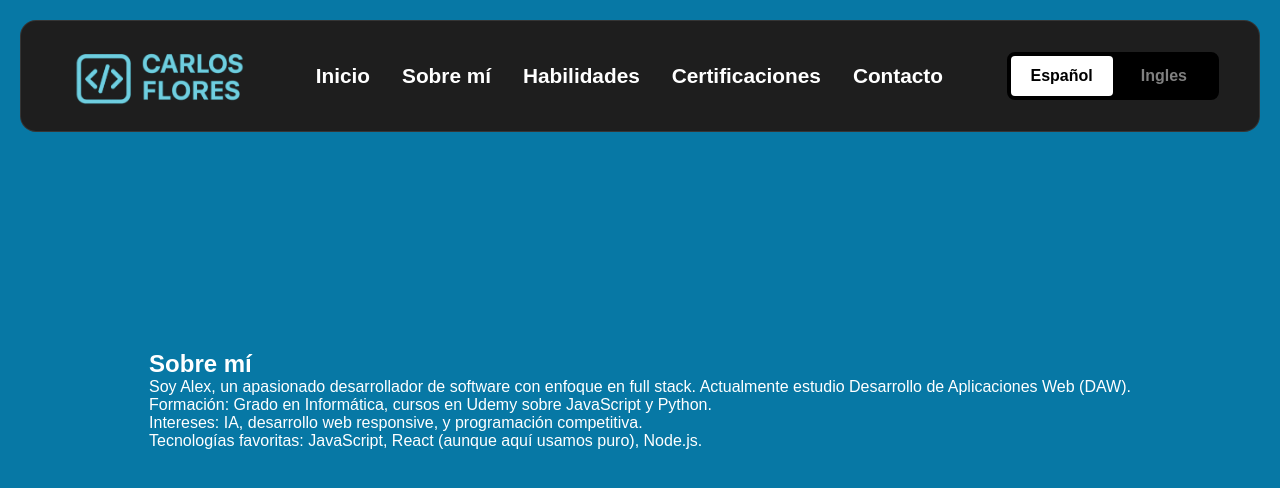
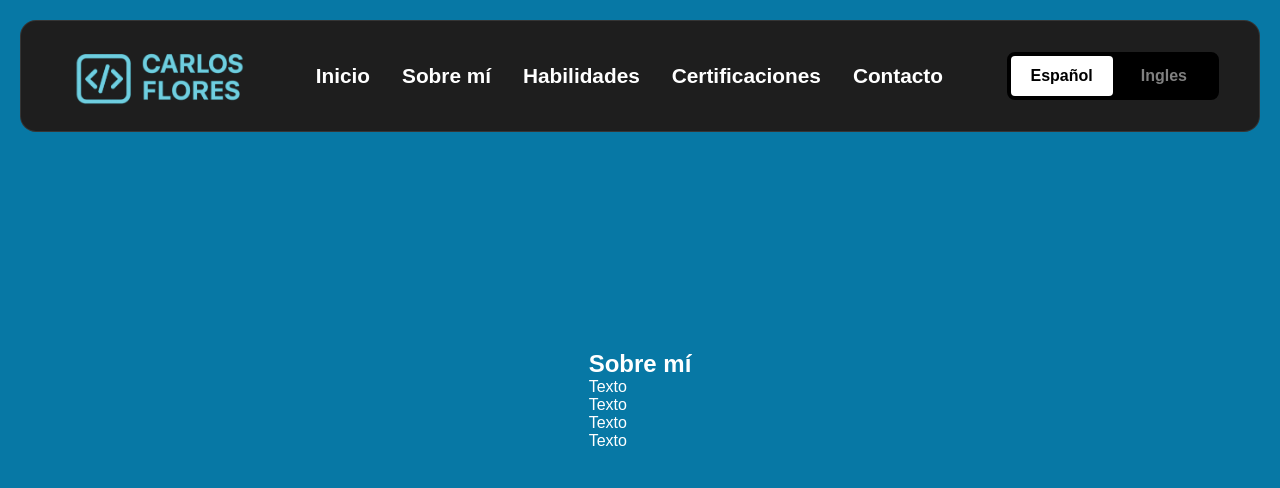
Before and after one commit to sursocarlos/CarlosFloresCV, a React (Vite) app: page / in a window 1280 px wide. Shown: the top 488 px of the page. Built offline with nearby package versions, Linux system fonts and the light colour scheme.

Commit message:
Cambios en Sobre_mi

```diff
--- a/src/components/Sobre_mi.jsx
+++ b/src/components/Sobre_mi.jsx
@@ -18,21 +18,16 @@ function Sobre_mi() {
           <div class="about-text">
             <h2>Sobre mí</h2>
             <p>
-              Soy Alex, un apasionado desarrollador de software con enfoque en
-              full stack. Actualmente estudio Desarrollo de Aplicaciones Web
-              (DAW).
+              Texto
             </p>
             <p>
-              Formación: Grado en Informática, cursos en Udemy sobre JavaScript
-              y Python.
+              Texto
             </p>
             <p>
-              Intereses: IA, desarrollo web responsive, y programación
-              competitiva.
+              Texto
             </p>
             <p>
-              Tecnologías favoritas: JavaScript, React (aunque aquí usamos
-              puro), Node.js.
+              Texto
             </p>
           </div>
         </div>
```
